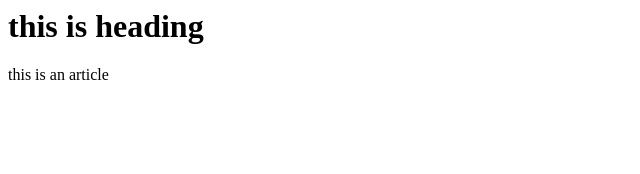
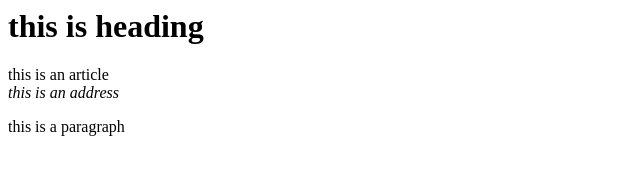
Before and after one commit to SamiullahMeer/git-one, a plain HTML site: page index.html in a window 1280 px wide. Shown: the whole page, without its empty margins (0-640 px from the left). Drawn offline with Linux system fonts and the light colour scheme.

Commit message:
the p is added

```diff
--- a/index.html
+++ b/index.html
@@ -6,5 +6,10 @@
         <article>
             this is an article
         </article>
+        <address>
+            this is an address
+        </address>
+
+        <p> this is a paragraph</p>
     </body>
 </html>
```
